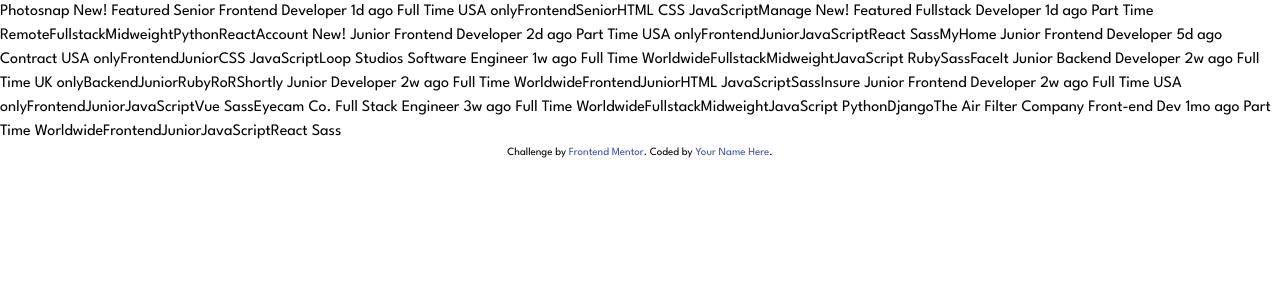
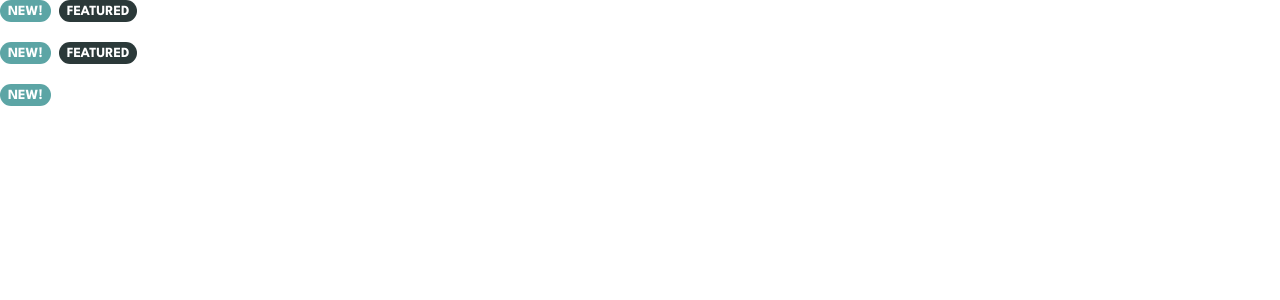
Before and after one commit to Javieer57/FEM-static-job-listings, a Next.js app: page / in a window 1280 px wide. Shown: the top 300 px of the page. Built offline with nearby package versions, Linux system fonts and the light colour scheme.

Commit message:
feat: add job's badges

```diff
--- /dev/null
+++ b/src/components/JobCard.jsx
@@ -0,0 +1,34 @@
+import JobBadges from "./JobTag";
+
+const JobCard = ({ job }) => {
+  const requirements = [...job.languages, ...job.tools, job.level];
+
+  return (
+    <article className="bg-filter mb-5">
+      {/* <div>
+        <img src={job.logo} alt={`${job.company} logo`} />
+      </div> */}
+      {/* <div className="job-details"> */}
+      {/* <div className="company-name">
+        <h3>{company}</h3>
+      </div> */}
+      <JobBadges job={job} />
+      {/* <div className="job-title">
+          <h2>{position}</h2>
+        </div>
+        <div className="job-description">
+          <p>{`${postedAt} | ${contract} | ${location}`}</p>
+        </div>
+        <div className="job-requirements">
+          {requirements.map((requirement, index) => (
+            <span key={index} className="requirement">
+              {requirement}
+            </span>
+          ))}
+        </div>
+      </div> */}
+    </article>
+  );
+};
+
+export default JobCard;
--- /dev/null
+++ b/src/components/JobTag.jsx
@@ -0,0 +1,28 @@
+const colors = {
+  isNew: "bg-cyan500",
+  featured: "bg-cyan800",
+};
+
+const JobBadges = ({ job }) => {
+  const { new: isNew, featured } = job;
+
+  const tags = Object.entries({ isNew, featured }).filter(
+    ([tag, value]) => value
+    // Filters the key-value pairs, keeping only those where the tag is true.
+  );
+
+  return (
+    <ul className="flex space-x-2">
+      {tags.map(([tag]) => (
+        <li
+          key={tag}
+          className={`uppercase inline-block ${colors[tag]} px-2 text-white rounded-full font-bold text-sm pt-0.5`}
+        >
+          {tag === "isNew" ? "new!" : tag}
+        </li>
+      ))}
+    </ul>
+  );
+};
+
+export default JobBadges;
--- a/src/pages/index.js
+++ b/src/pages/index.js
@@ -1,4 +1,6 @@
 import Head from "next/head";
+import JobCard from "@/components/JobCard";
+import data from "../data/data.json";
 
 export default function Home() {
   return (
@@ -9,132 +11,10 @@ export default function Home() {
         <meta name="viewport" content="width=device-width, initial-scale=1" />
         <link rel="icon" href="/favicon-32x32.png" />
       </Head>
-      <style jsx>
-        {`
-          .attribution {
-            font-size: 11px;
-            text-align: center;
-          }
-          .attribution a {
-            color: hsl(228, 45%, 44%);
-          }
-        `}
-      </style>
       <main>
-        {/* <!-- Item Start --> */}
-        Photosnap New! Featured Senior Frontend Developer 1d ago Full Time USA
-        only
-        {/* <!-- Role --> */}
-        Frontend
-        {/* <!-- Level --> */}
-        Senior
-        {/* <!-- Languages --> */}
-        HTML CSS JavaScript
-        {/* <!-- Item End --> */}
-        {/* <!-- Item Start --> */}
-        Manage New! Featured Fullstack Developer 1d ago Part Time Remote
-        {/* <!-- Role --> */}
-        Fullstack
-        {/* <!-- Level --> */}
-        Midweight
-        {/* <!-- Languages --> */}
-        Python
-        {/* <!-- Tools --> */}
-        React
-        {/* <!-- Item End --> */}
-        {/* <!-- Item Start --> */}
-        Account New! Junior Frontend Developer 2d ago Part Time USA only
-        {/* <!-- Role --> */}
-        Frontend
-        {/* <!-- Level --> */}
-        Junior
-        {/* <!-- Languages --> */}
-        JavaScript
-        {/* <!-- Tools --> */}
-        React Sass
-        {/* <!-- Item End --> */}
-        {/* <!-- Item Start --> */}
-        MyHome Junior Frontend Developer 5d ago Contract USA only
-        {/* <!-- Role --> */}
-        Frontend
-        {/* <!-- Level --> */}
-        Junior
-        {/* <!-- Languages --> */}
-        CSS JavaScript
-        {/* <!-- Item End --> */}
-        {/* <!-- Item Start --> */}
-        Loop Studios Software Engineer 1w ago Full Time Worldwide
-        {/* <!-- Role --> */}
-        Fullstack
-        {/* <!-- Level --> */}
-        Midweight
-        {/* <!-- Languages --> */}
-        JavaScript Ruby
-        {/* <!-- Tools --> */}
-        Sass
-        {/* <!-- Item End --> */}
-        {/* <!-- Item Start --> */}
-        FaceIt Junior Backend Developer 2w ago Full Time UK only
-        {/* <!-- Role --> */}
-        Backend
-        {/* <!-- Level --> */}
-        Junior
-        {/* <!-- Languages --> */}
-        Ruby
-        {/* <!-- Tools --> */}
-        RoR
-        {/* <!-- Item End --> */}
-        {/* <!-- Item Start --> */}
-        Shortly Junior Developer 2w ago Full Time Worldwide
-        {/* <!-- Role --> */}
-        Frontend
-        {/* <!-- Level --> */}
-        Junior
-        {/* <!-- Languages --> */}
-        HTML JavaScript
-        {/* <!-- Tools --> */}
-        Sass
-        {/* <!-- Item End --> */}
-        {/* <!-- Item Start --> */}
-        Insure Junior Frontend Developer 2w ago Full Time USA only
-        {/* <!-- Role --> */}
-        Frontend
-        {/* <!-- Level --> */}
-        Junior
-        {/* <!-- Languages --> */}
-        JavaScript
-        {/* <!-- Tools --> */}
-        Vue Sass
-        {/* <!-- Item End --> */}
-        {/* <!-- Item Start --> */}
-        Eyecam Co. Full Stack Engineer 3w ago Full Time Worldwide
-        {/* <!-- Role --> */}
-        Fullstack
-        {/* <!-- Level --> */}
-        Midweight
-        {/* <!-- Languages --> */}
-        JavaScript Python
-        {/* <!-- Tools --> */}
-        Django
-        {/* <!-- Item End --> */}
-        {/* <!-- Item Start --> */}
-        The Air Filter Company Front-end Dev 1mo ago Part Time Worldwide
-        {/* <!-- Role --> */}
-        Frontend
-        {/* <!-- Level --> */}
-        Junior
-        {/* <!-- Languages --> */}
-        JavaScript
-        {/* <!-- Tools --> */}
-        React Sass
-        {/* <!-- Item End --> */}
-        <div className="attribution">
-          Challenge by{" "}
-          <a href="https://www.frontendmentor.io?ref=challenge" target="_blank">
-            Frontend Mentor
-          </a>
-          . Coded by <a href="#">Your Name Here</a>.
-        </div>
+        {data.map((job) => (
+          <JobCard job={job} key={job.id} />
+        ))}
       </main>
     </>
   );
--- a/tailwind.config.js
+++ b/tailwind.config.js
@@ -11,14 +11,14 @@ module.exports = {
         lg: "90rem",
       },
       colors: {
-        "cyan-100": "#f2f8fc",
-        "cyan-200": "#e5f0f0",
-        "cyan-300": "#a5c5c5",
-        "cyan-500": "#66b2b2",
-        "cyan-800": "#2b4242",
+        cyan100: "#f2f8fc",
+        cyan200: "#e5f0f0",
+        cyan300: "#a5c5c5",
+        cyan500: "#5CA5A5",
+        cyan800: "#2B3939",
       },
       fontSize: {
-        sm: "0.9375rem",
+        // sm: "0.9375rem",
       },
       fontFamily: {
         sans: ["var(--font-spartan)", ...fontFamily.sans],
```
